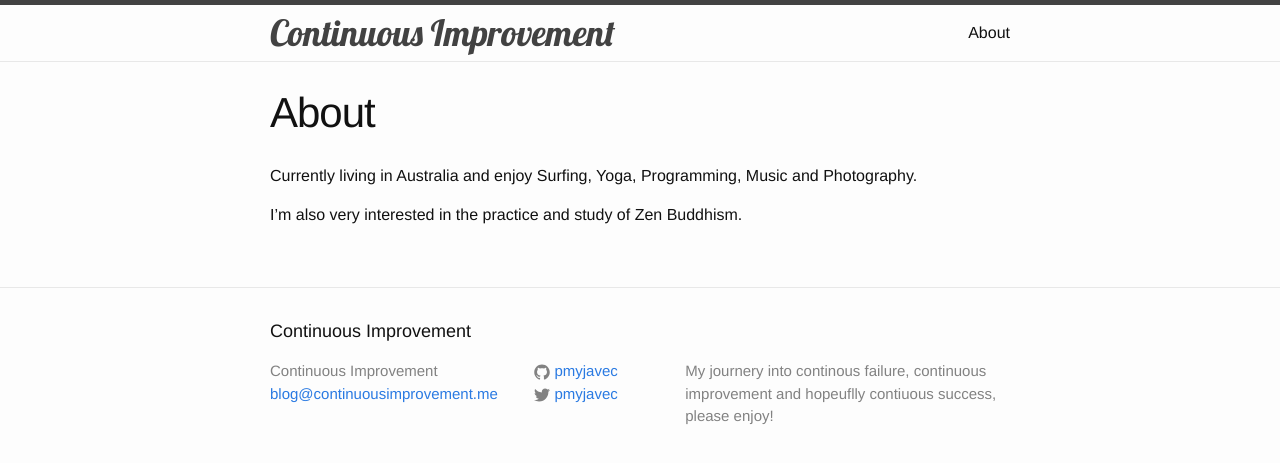
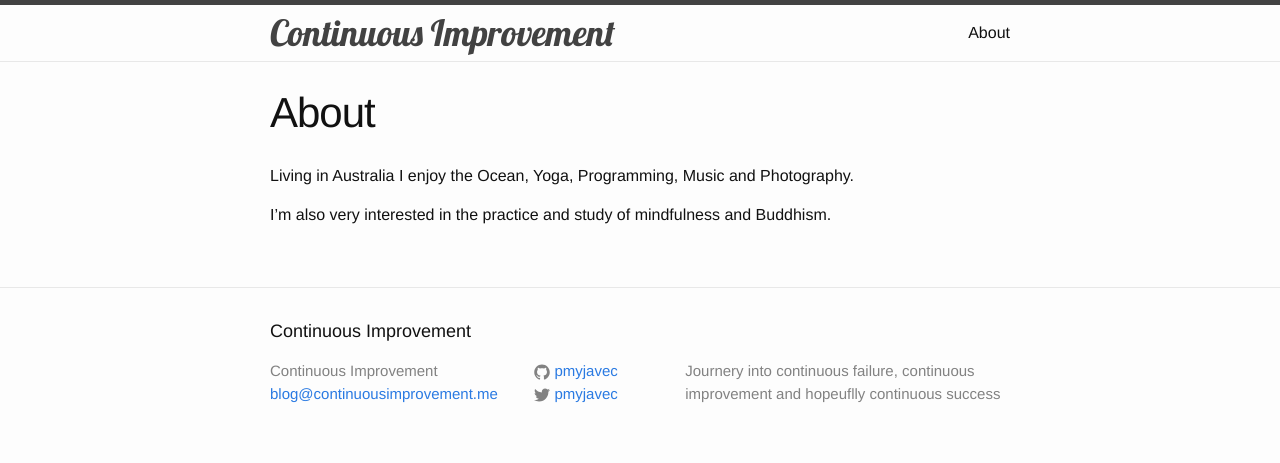
Before and after one commit to pmyjavec/pmyjavec.github.io, a Jekyll site: the page built from about.md, in a window 1280 px wide. Shown: the top 463 px of the page. Built offline with Jekyll 4.4.1, drawn with Linux system fonts in a browser that asks for light colours; comment, search, counter and statistics services are not loaded.

Commit message:
Update
* New blog post
* New clicky site
* Spelling mistake fixes

```diff
--- a/_config.yml
+++ b/_config.yml
@@ -2,8 +2,8 @@
 title: Continuous Improvement
 email: blog@continuousimprovement.me
 description: > # this means to ignore newlines until "baseurl:"
-  My journery into continous failure, continuous improvement and
-  hopeuflly contiuous success, please enjoy!
+  Journery into continuous failure, continuous improvement and
+  hopeuflly continuous success
 baseurl: "" # the subpath of your site, e.g. /blog/
 url: "http://continuousimprovement.me" # the base hostname & protocol for your site
 twitter_username: pmyjavec
--- a/_includes/clicky.html
+++ b/_includes/clicky.html
@@ -1,4 +1,4 @@
 
 <script src="//static.getclicky.com/js" type="text/javascript"></script>
-<script type="text/javascript">try{ clicky.init(100779631); }catch(e){}</script>
-<noscript><p><img alt="Clicky" width="1" height="1" src="//in.getclicky.com/100779631ns.gif" /></p></noscript>
+<script type="text/javascript">try{ clicky.init(100796512); }catch(e){}</script>
+<noscript><p><img alt="Clicky" width="1" height="1" src="//in.getclicky.com/100796512ns.gif" /></p></noscript>
--- a/about.md
+++ b/about.md
@@ -4,7 +4,6 @@ title: About
 permalink: /about/
 ---
 
-Currently living in Australia and enjoy Surfing, Yoga, Programming, Music and
-Photography.
+Living in Australia I enjoy the Ocean, Yoga, Programming, Music and Photography.
 
-I'm also very interested in the practice and study of Zen Buddhism.
+I'm also very interested in the practice and study of mindfulness and Buddhism.
```
Also changed, not shown: _posts/2014-12-03-serverspec-behind-jump-server.md (added, +40 -0 lines).
